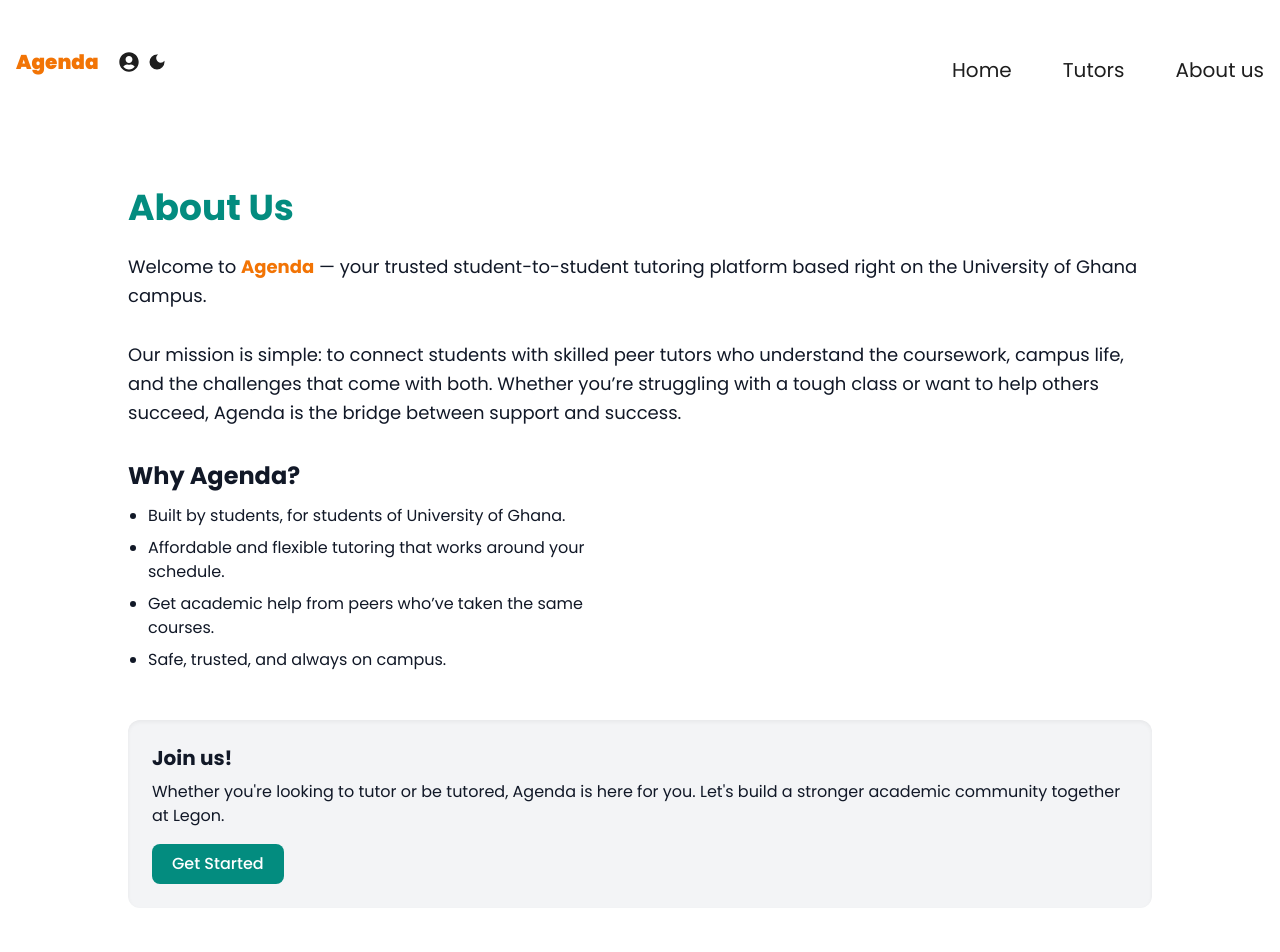
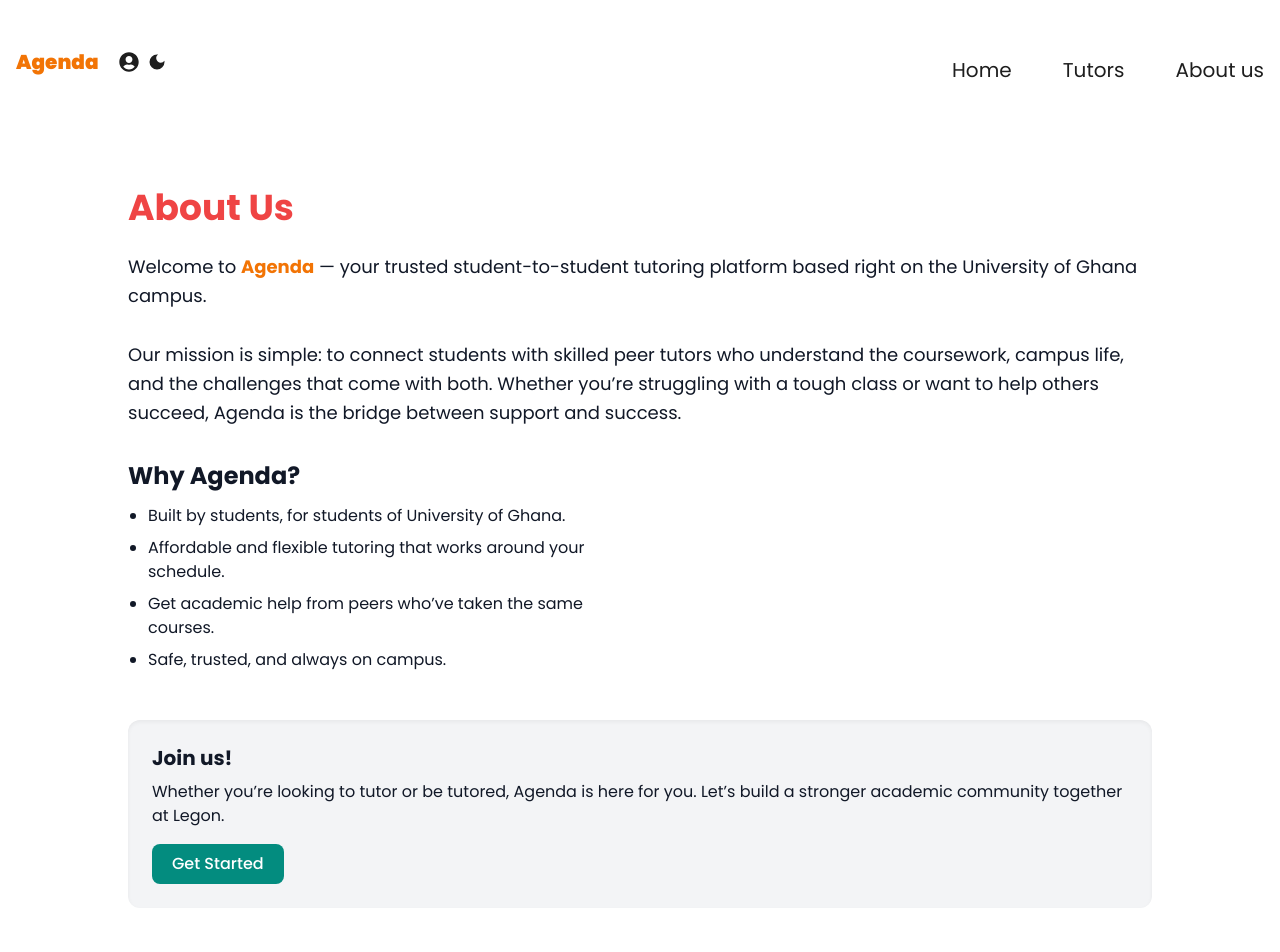
Before and after one commit to alhajisambo123/hotel-management, a Next.js app: page /about in a window 1280 px wide. Shown: the top 952 px of the page. Built offline with nearby package versions, Linux system fonts and the light colour scheme; no server answers.

Commit message:
Update page.tsx

```diff
--- a/src/app/(web)/about/page.tsx
+++ b/src/app/(web)/about/page.tsx
@@ -6,8 +6,8 @@ const AboutPage = () => {
   return (
     <main className="min-h-screen py-16 px-6 md:px-20 bg-white text-gray-900">
       <section className="max-w-5xl mx-auto">
-        <h1 className="text-4xl font-bold mb-6 text-primary">About Us</h1>
-     <p className="text-lg leading-relaxed mb-8">
+        <h1 className="text-4xl font-bold mb-6 text-red-500">About Us</h1>
+        <p className="text-lg leading-relaxed mb-8">
   Welcome to <span className="font-semibold text-tertiary-dark">Agenda</span> — your trusted student-to-student
   tutoring platform based right on the University of Ghana campus.
   <br />
@@ -16,6 +16,7 @@ const AboutPage = () => {
   and the challenges that come with both. Whether you&rsquo;re struggling with a tough class or want to help others
   succeed, Agenda is the bridge between support and success.
 </p>
+
 
         <div className="grid md:grid-cols-2 gap-10 items-center">
           <div>
@@ -27,7 +28,7 @@ const AboutPage = () => {
                 schedule.
               </li>
               <li>
-                Get academic help from peers who’ve taken the same courses.
+                Get academic help from peers who&rsquo;ve taken the same courses.
               </li>
               <li>Safe, trusted, and always on campus.</li>
             </ul>
@@ -37,8 +38,8 @@ const AboutPage = () => {
         <div className="mt-12 bg-gray-100 p-6 rounded-xl shadow-inner">
           <h3 className="text-xl font-semibold mb-2">Join us!</h3>
           <p className="mb-4">
-            Whether you're looking to tutor or be tutored, Agenda is here for
-            you. Let's build a stronger academic community together at Legon.
+            Whether you&rsquo;re looking to tutor or be tutored, Agenda is here for
+            you. Let&rsquo;s build a stronger academic community together at Legon.
           </p>
           <Link href="/auth">
             <button className="px-5 py-2 bg-primary text-white font-medium rounded-lg hover:bg-opacity-80 transition-all">
```
